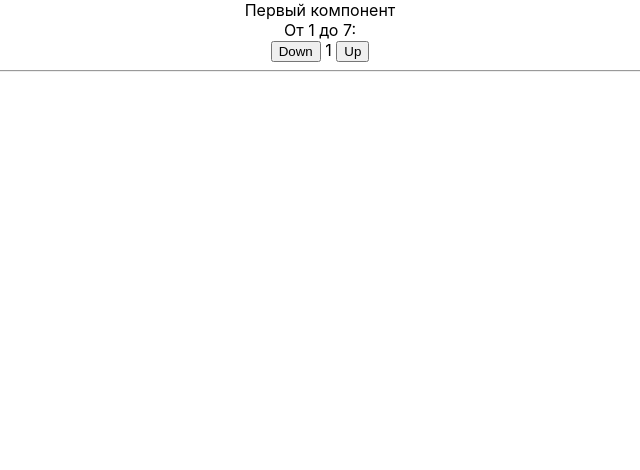
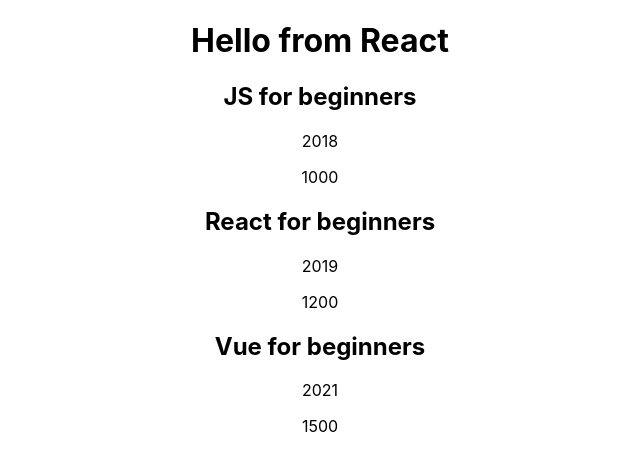
Before and after one commit to Vorotyagina/kurs4, a React (Create React App) app: page / in a window 1280 px wide. Shown: the top 470 px of the page, without its empty margins (320-960 px from the left). Built offline with nearby package versions, Linux system fonts and the light colour scheme.

Commit message:
hw3-2704

```diff
--- a/src/App.js
+++ b/src/App.js
@@ -1,12 +1,28 @@
 import './App.css'
-import MinMaxClass from './minmaxClass'
+import Book from './book'
+import Hello from './hello'
+
+const name = "JS for beginners"
+const year = "2018"
+const price = "1000"
+
+const name1 = "React for beginners"
+const year1 = "2019"
+const price1 = "1200"
+
+const name2 = "Vue for beginners"
+const year2 = "2021"
+const price2 = "1500"
 
 function App() {
   return (
     <div className="App">
-      <MinMaxClass minValue="1" maxValue="7" />
+      <Hello />
+      <Book name={name} year={year} price={price} />
+      <Book name={name1} year={year1} price={price1} />
+      <Book name={name2} year={year2} price={price2} />
     </div>
-  )
+  );
 }
 
 export default App
--- /dev/null
+++ b/src/book.js
@@ -0,0 +1,18 @@
+/* eslint-disable react/prefer-stateless-function */
+import React from 'react'
+
+export default class extends React.Component {
+  constructor(props) {
+    super(props)
+    console.log ("hi");}
+
+  render() {
+    return (
+      <div>
+          <h2> {this.props.name} </h2>
+          <p> {this.props.year} </p>
+          <p> {this.props.price} </p>
+      </div>
+      )
+  }
+}
--- /dev/null
+++ b/src/hello.js
@@ -0,0 +1,16 @@
+/* eslint-disable react/prefer-stateless-function */
+import React from 'react'
+
+export default class extends React.Component {
+  constructor(props) {
+    super(props)
+    console.log ("hi");}
+
+  render() {
+    return (
+        <h1 id="hello" className="class1">
+            Hello from React
+        </h1>
+      )
+  }
+}
--- a/src/minmaxClass.js
+++ /dev/null
@@ -1,42 +0,0 @@
-/* eslint-disable no-unused-vars */
-/* eslint-disable no-undef */
-/* eslint-disable react/no-access-state-in-setstate */
-import React from 'react'
-
-export default class extends React.Component {
-  constructor(props) {
-    super(props)
-
-    this.state = { curCount: props.minValue }
-  }
-
-  upCount = () => {
-    if (this.state.curCount < this.props.maxValue) {
-      this.setState((prevState) => ({ curCount: Number(this.state.curCount) + 1 }))
-    }
-  }
-
-  downCount = () => {
-    if (this.state.curCount > this.props.minValue) {
-      this.setState((prevState) => ({ curCount: Number(this.state.curCount) - 1 }))
-    }
-  }
-
-  render() {
-    return (
-
-      <div>
-        <div>Первый компонент</div>
-        <div> От {this.props.minValue} до {this.props.maxValue}:</div>
-        <button type="button" onClick={this.downCount}>
-          Down
-        </button>
-        <span> {this.state.curCount} </span>
-        <button type="button" onClick={this.upCount}>
-          Up
-        </button>
-        <hr />
-      </div>
-    )
-  }
-}
```
Also changed, not shown: src/StudCard.js (deleted, +0 -13 lines), src/StudCardClass.js (deleted, +0 -44 lines), 1 other file (tests, documents, lock files or other folders).
